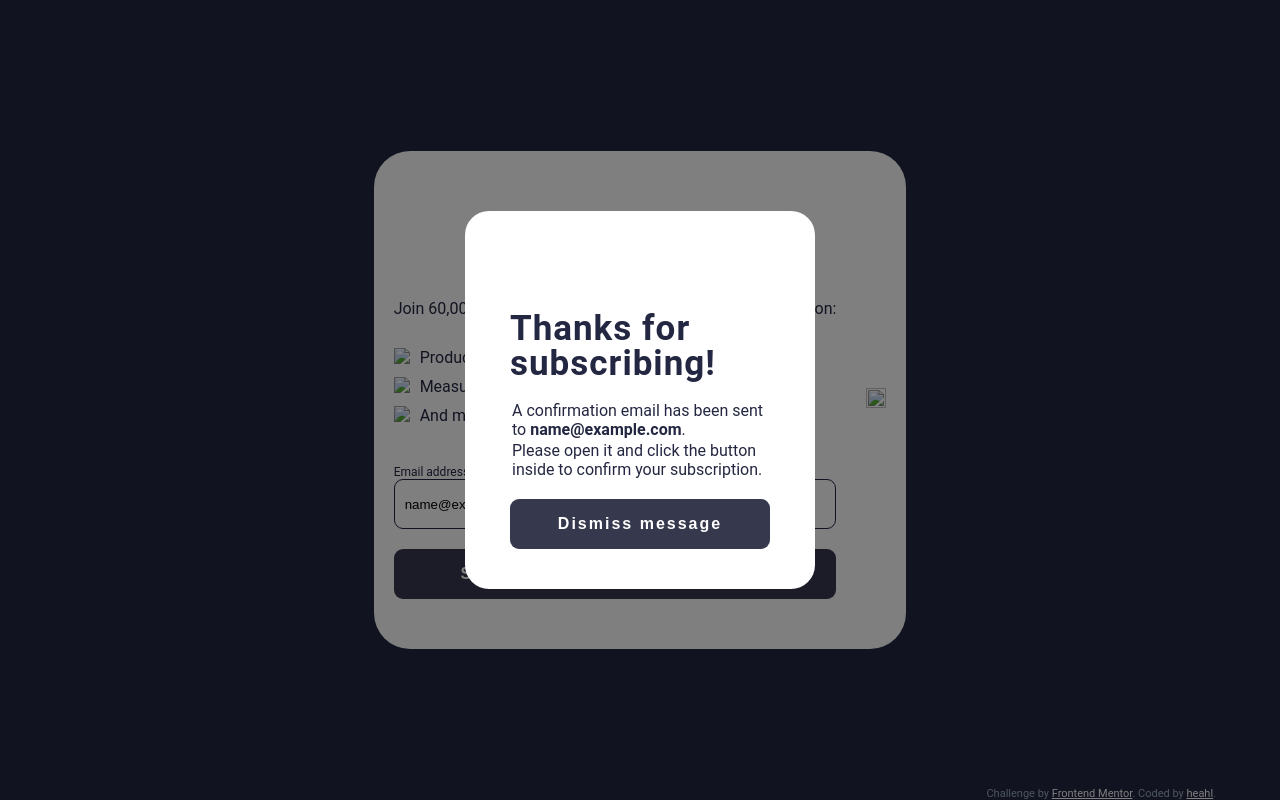
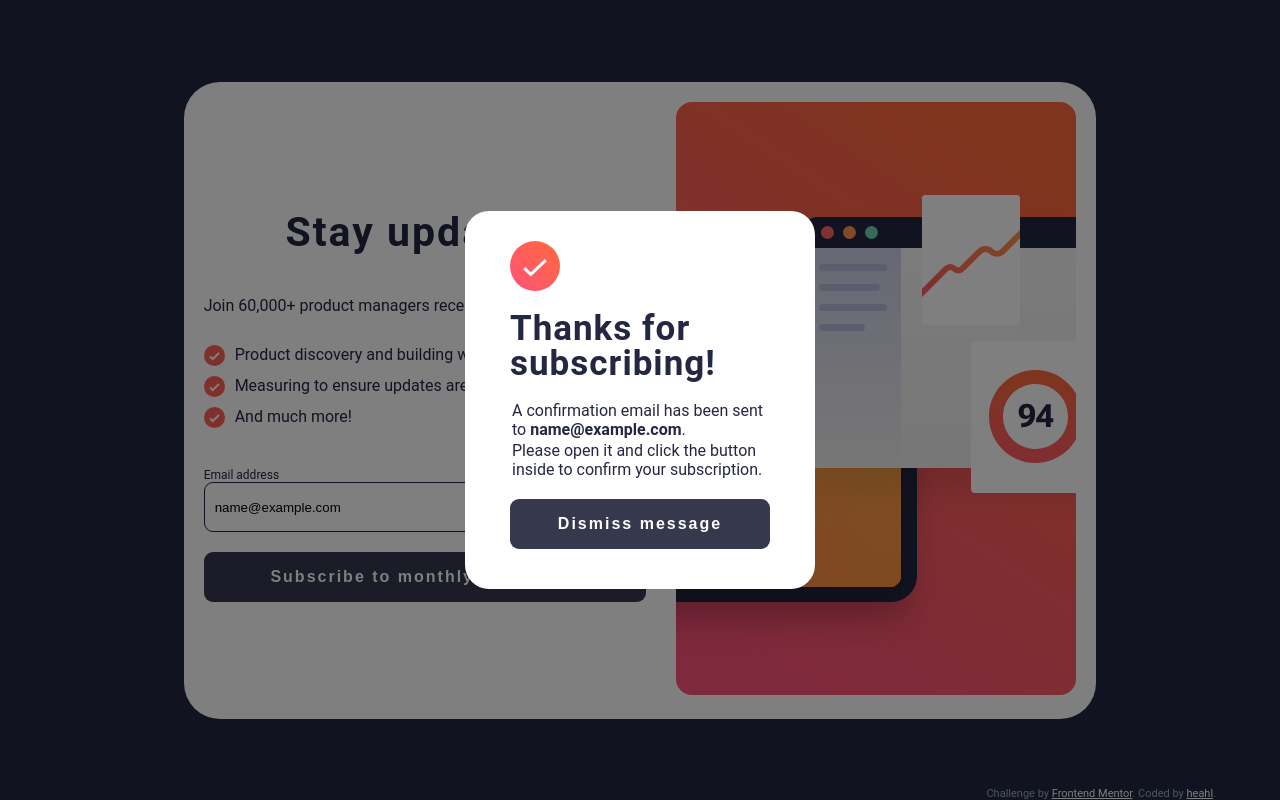
Before and after one commit to Heahl/Newsletter-Sign-Up, a plain HTML site: page root/index.html in a window 1280 px wide. Both pictures are taken after typing "name@example.com" into the empty fields and a click on the button "Subscribe to monthly newsletter". Drawn offline with Linux system fonts and the light colour scheme.

Commit message:
fixed the fixes

```diff
--- a/root/index.html
+++ b/root/index.html
@@ -27,15 +27,15 @@
 
         <ul>
           <li>
-            <img src="./assets/images/icon-list.svg" class="icon-list">
+            <img src="images/icon-list.svg" class="icon-list">
             Product discovery and building what matters
           </li>
           <li>
-            <img src="./assets/images/icon-list.svg" class="icon-list">
+            <img src="images/icon-list.svg" class="icon-list">
             Measuring to ensure updates are a success
           </li>
           <li>
-            <img src="./assets/images/icon-list.svg" class="icon-list">
+            <img src="images/icon-list.svg" class="icon-list">
             And much more!
           </li>
         </ul>
@@ -50,8 +50,8 @@
     <!-- Sign-up form end -->
 
     <div class="image-container">
-      <img id="desktop-image" src="./assets/images/illustration-sign-up-desktop.svg" alt="">
-      <img id="mobile-image" src="./assets/images/illustration-sign-up-mobile.svg" alt="">
+      <img id="desktop-image" src="images/illustration-sign-up-desktop.svg" alt="">
+      <img id="mobile-image" src="images/illustration-sign-up-mobile.svg" alt="">
     </div>
   </div>
 </div>
@@ -59,7 +59,7 @@
     <!-- Success message start -->
     <div id="modal-container">
       <div id="success-message" class="hidden">
-        <img id="success-image" src="./assets/images/icon-success.svg" alt="">
+        <img id="success-image" src="images/icon-success.svg" alt="">
         <h2>Thanks for subscribing!</h2>
         <p>A confirmation email has been sent to <span id="confirmed-email"></span>.</p>
         <p>Please open it and click the button inside to confirm your subscription.</p>
```
